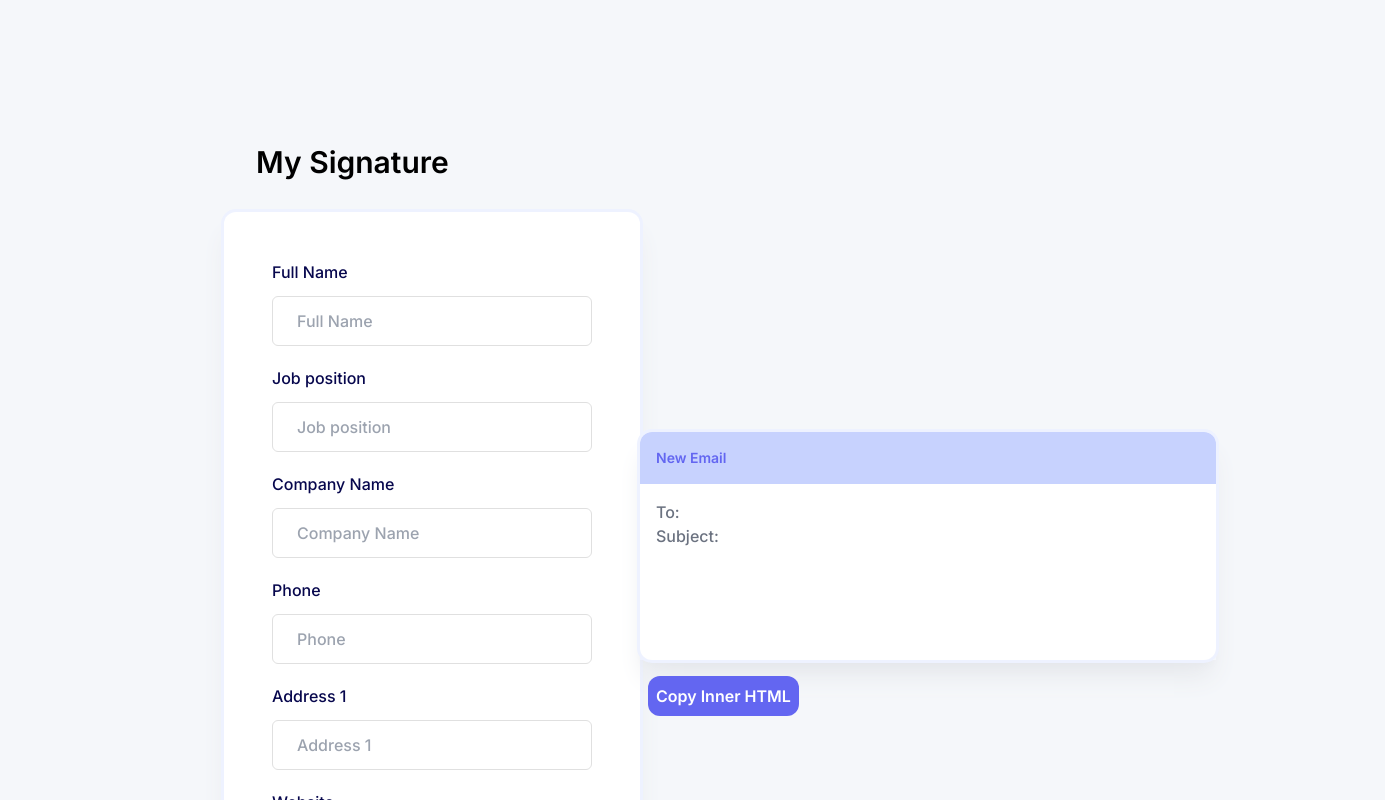
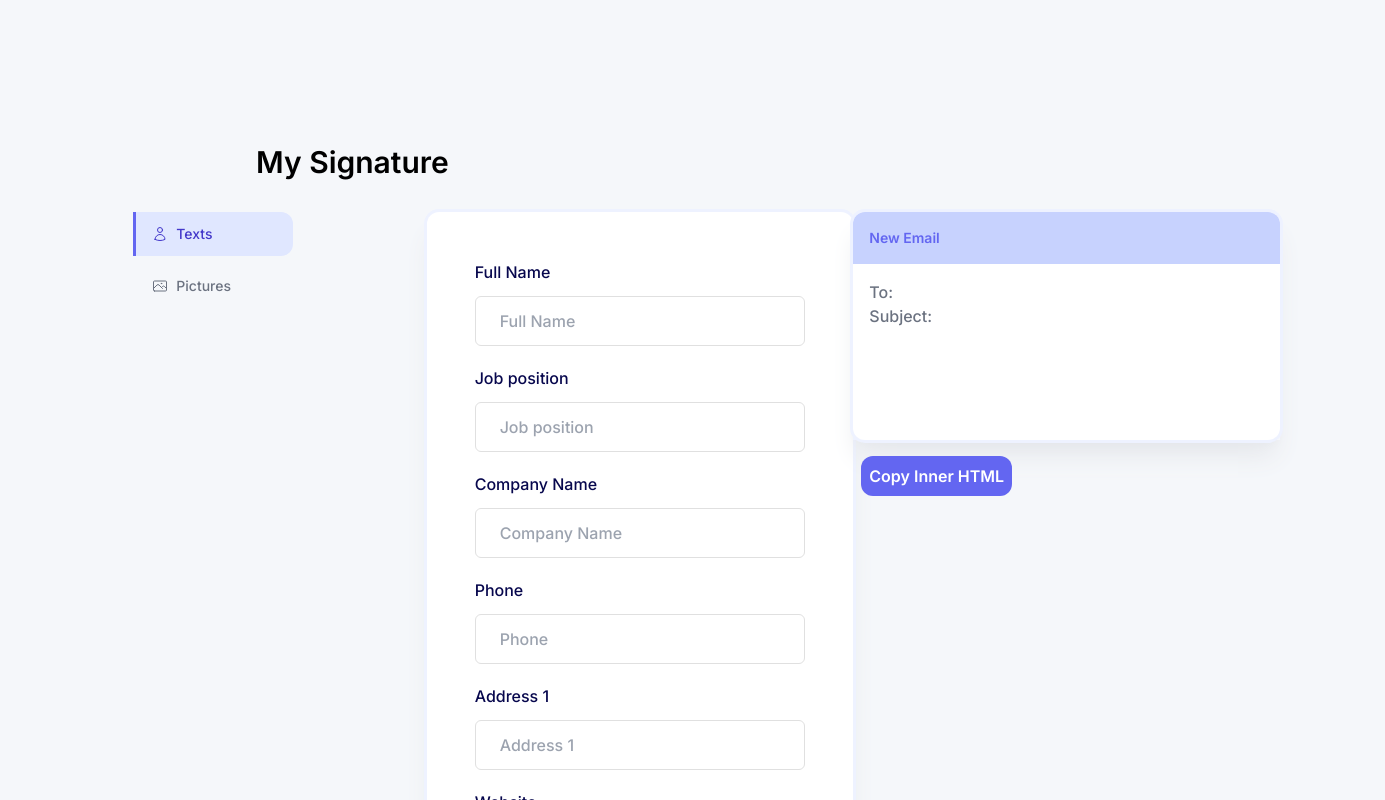
Before and after one commit to IftekharulHaque/signatureGenerator, a Next.js app: page / in a window 1280 px wide. Shown: the top 800 px of the page, 1385 px wide, since content can reach past the window. Built offline with nearby package versions, Linux system fonts and the light colour scheme.

Commit message:
picture component work in progress

```diff
--- a/src/app/components/FormComponent.tsx
+++ b/src/app/components/FormComponent.tsx
@@ -31,23 +31,12 @@ const FormComponent: React.FC<FormComponentProps> = ({ onInputChange }) => {
     onInputChange(updatedInputValues);
   };
 
-  // const handleSwitchToggle = (checked: boolean) => {
-  //   setIsFieldVisible(checked);
-  // };
-
-
-  //   const handleSwitchToggle = (fieldName: string, checked: boolean) => {
-  //   setFieldVisibility((prevState) => ({
-  //     ...prevState,
-  //     [fieldName]: checked,
-  //   }));
-  // };
 
   const inputStyle =
     "w-full rounded-md border border-[#e0e0e0] bg-white py-3 px-6 text-base font-medium text-[#6B7280] outline-none focus:border-[#6A64F1] focus:shadow-md";
 
   return (
-    <div className="max-w-xl shadow-xl shadow-gray-200 ml-56">
+    <div className="max-w-xl shadow-xl shadow-gray-200 ">
       <div className="rounded-xl bg-white  ring ring-indigo-50 ">
         <div className="flex items-center justify-center p-12">
           <div className="mx-auto w-full max-w-[550px]">
--- a/src/app/components/MainComponent.tsx
+++ b/src/app/components/MainComponent.tsx
@@ -2,8 +2,11 @@
 import React, { useState } from "react";
 import FormComponent from "./FormComponent";
 import SignatureComponent from "./SignatureComponent";
+import VerticalNav from "./VerticalNav";
+import PictureComponent from "./PictureComponent";
 
 const MainComponent: React.FC = () => {
+  const [activeTab, setActiveTab] = useState("text");
   const [inputValues, setInputValues] = useState<Record<string, string>>({
     name: "",
     jobPosition: "",
@@ -16,17 +19,29 @@ const MainComponent: React.FC = () => {
   function handleInputChange(newInputValues: Record<string, string>) {
     setInputValues(newInputValues);
   }
-
+  console.log(activeTab);
   return (
     <div className="">
       <div className="text-3xl font-semibold pl-64 pt-16 mt-20 mb-8">
         My Signature
       </div>
-      <div className="flex items-center ">
-        <div className="w-1/2">
-          <FormComponent onInputChange={handleInputChange} />{" "}
+
+      <div className="flex items-start ">
+        <div className="w-1/3">
+          <VerticalNav changeTab={setActiveTab} />
         </div>
-        <div className="w-1/2">
+        <div className="w-1/3">
+          {activeTab === "text" ? (
+            <div>
+              <FormComponent onInputChange={handleInputChange} />
+            </div>
+          ) : (
+            <div>
+              <PictureComponent />
+            </div>
+          )}
+        </div>
+        <div className="w-1/3">
           <SignatureComponent inputValues={inputValues} />
         </div>
       </div>
--- /dev/null
+++ b/src/app/components/PictureComponent.tsx
@@ -0,0 +1,40 @@
+"use client";
+import React, { ChangeEvent, useRef, useState } from "react";
+import { ArrowUpIcon, ArrowDownCircleIcon } from "@heroicons/react/24/outline";
+
+const PictureComponent = () => {
+  return (
+    <div className="max-w-xl shadow-xl shadow-gray-200 ">
+      <div className="rounded-xl bg-white  ring ring-indigo-50 ">
+        <div className="flex items-center justify-center p-12">
+          <div className="mx-auto w-full max-w-[550px]">
+            <form className="flex items-center space-x-6">
+              <div className="shrink-0">
+                <img
+                  className="h-16 w-16 object-cover rounded-full"
+                  src="https://images.unsplash.com/photo-1580489944761-15a19d654956?ixlib=rb-1.2.1&ixid=MnwxMjA3fDB8MHxwaG90by1wYWdlfHx8fGVufDB8fHx8&auto=format&fit=crop&w=1361&q=80"
+                  alt="Current profile photo"
+                />
+              </div>
+              <label className="block">
+                <span className="sr-only">Choose profile photo</span>
+                <input
+                  type="file"
+                  className="block w-full text-sm text-slate-500
+      file:mr-4 file:py-2 file:px-4
+      file:rounded-full file:border-0
+      file:text-sm file:font-semibold
+      file:bg-violet-50 file:text-violet-700
+      hover:file:bg-violet-100
+    "
+                />
+              </label>
+            </form>
+          </div>
+        </div>
+      </div>
+    </div>
+  );
+};
+
+export default PictureComponent;
--- /dev/null
+++ b/src/app/components/VerticalNav.tsx
@@ -0,0 +1,67 @@
+"use client";
+
+import React, { useState } from "react";
+import { UserIcon, PhotoIcon } from "@heroicons/react/24/outline";
+import PictureComponent from "./PictureComponent";
+
+const VerticalNav = ({
+  changeTab,
+}: {
+  changeTab: React.Dispatch<React.SetStateAction<string>>;
+}) => {
+  const [isTextsActive, setIsTextsActive] = useState(true);
+  const [isPicturesActive, setIsPicturesActive] = useState(false);
+
+  const handleTextsClick = () => {
+    setIsTextsActive(true);
+    setIsPicturesActive(false);
+    console.log("Texts clicked");
+  };
+
+  const handlePicturesClick = () => {
+    setIsTextsActive(false);
+    setIsPicturesActive(true);
+    console.log("Pictures clicked");
+  };
+  const handleChangeTab = (tab: string) => {
+    changeTab(tab);
+  };
+
+  return (
+    <div className="flex justify-center ">
+      <div className="flex-col flex w-40">
+        <button
+          className={`flex items-center gap-2 mb-2 border-s-[3px] ${
+            isTextsActive
+              ? "border-indigo-500 rounded-r-xl bg-indigo-100 text-indigo-700"
+              : "border-transparent text-gray-500 rounded-r-xl hover:border-gray-100 hover:bg-indigo-50 hover:text-gray-700"
+          } px-4 py-3`}
+          onClick={() => {
+            handleChangeTab("text");
+            handleTextsClick();
+          }}
+        >
+          <UserIcon className="w-4" />
+          <span className="text-sm font-medium"> Texts </span>
+        </button>
+
+        <button
+          className={`flex items-center gap-2 mb-2 border-s-[3px] ${
+            isPicturesActive
+              ? "border-indigo-500 bg-indigo-100 text-indigo-700 rounded-r-xl"
+              : "border-transparent text-gray-500 hover:border-gray-100 hover:bg-indigo-50 hover:text-gray-700 rounded-r-xl"
+          } px-4 py-3`}
+          onClick={() => {
+            handleChangeTab("picture");
+            handlePicturesClick();
+          }}
+        >
+          <PhotoIcon className="w-4" />
+          <span className="text-sm font-medium"> Pictures </span>
+        </button>
+      </div>
+    </div>
+  );
+};
+
+export default VerticalNav;
--- a/src/app/page.tsx
+++ b/src/app/page.tsx
@@ -1,5 +1,3 @@
-import FormComponent from "./components/FormComponent";
-import SignatureComponent from "./components/SignatureComponent";
 import MainComponent from "./components/MainComponent";
 
 export default function Home() {
```
